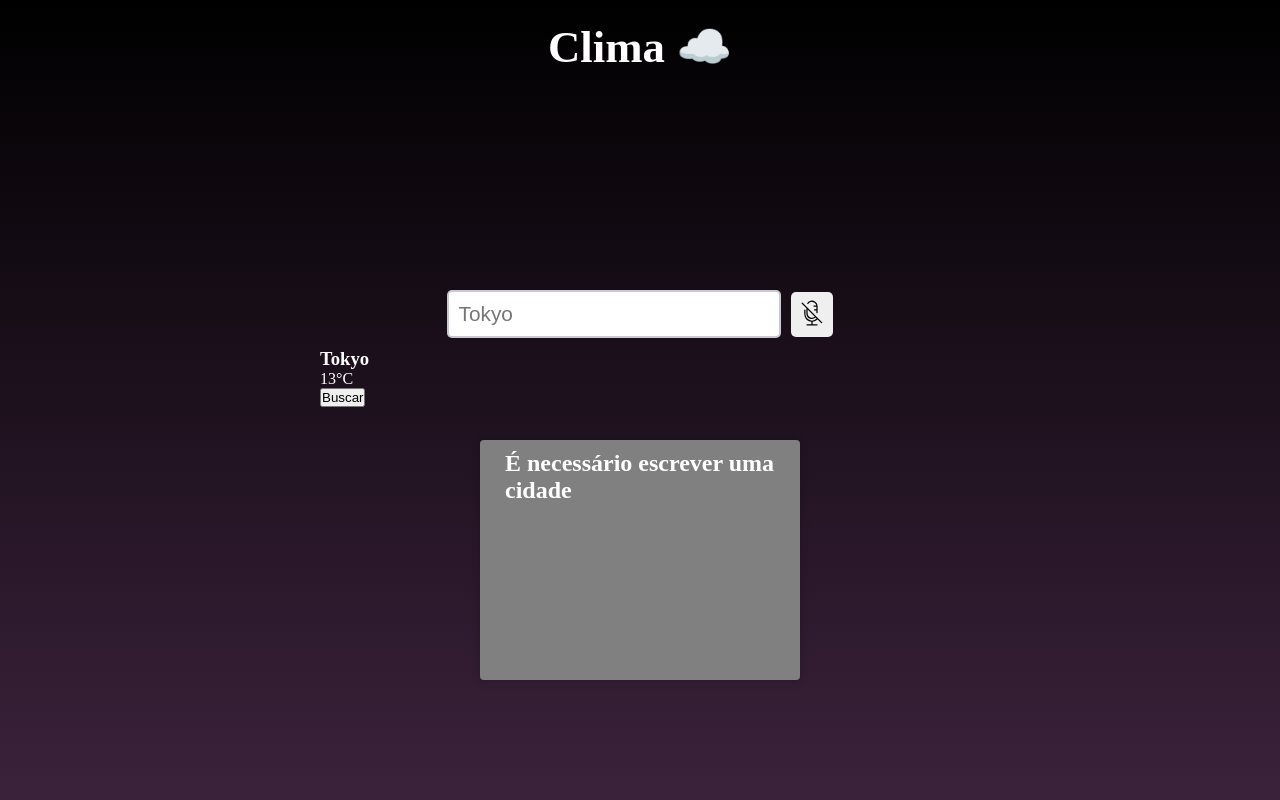
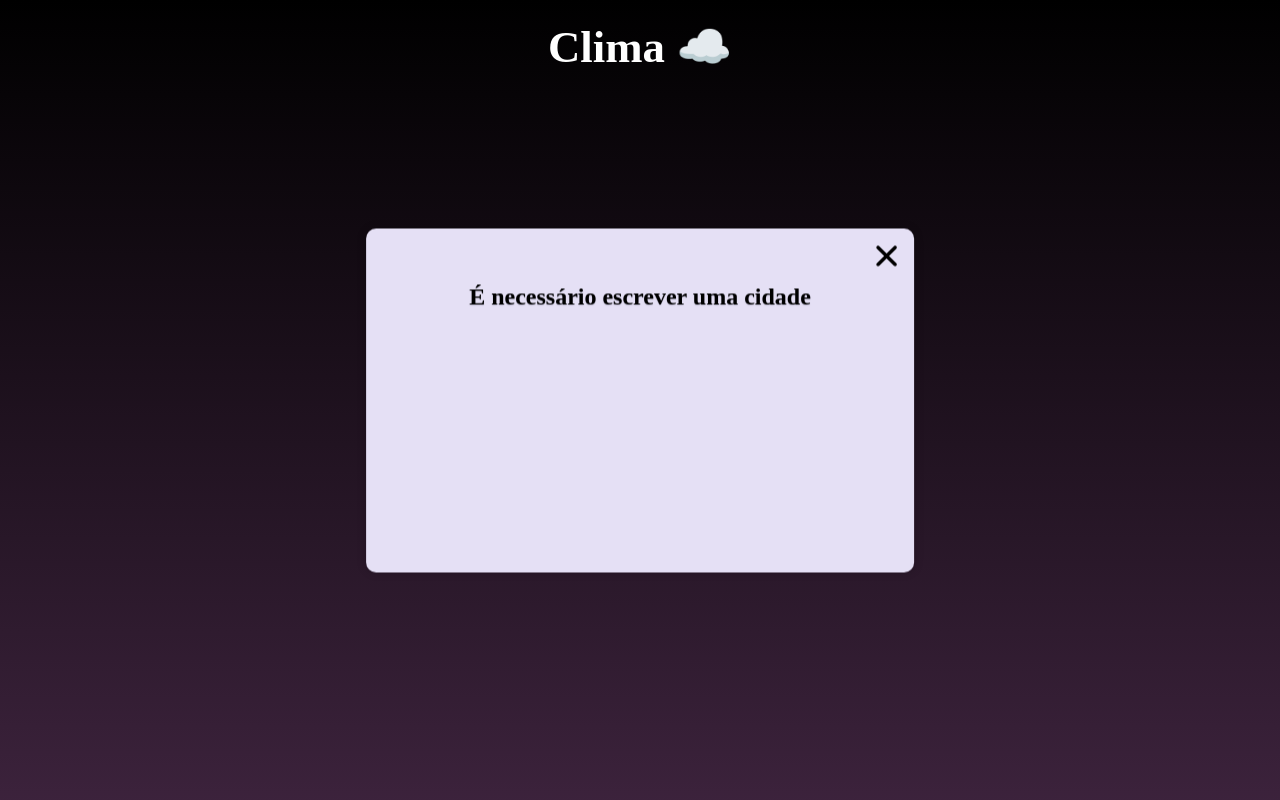
Before and after one commit to SantV7/site_climate, a React (Vite) app: page / in a window 1280 px wide. Both pictures are taken after a click on the button "Buscar". Shown: the top 800 px of the page. Built offline with nearby package versions, Linux system fonts and the light colour scheme.

Commit message:
Criando o alert de erro e fazendo o On/Off

```diff
--- a/src/components/errorAlert/ErrorValue.tsx
+++ b/src/components/errorAlert/ErrorValue.tsx
@@ -1,12 +1,26 @@
 import styles from './errorAlert.module.scss'
+import { IoIosClose } from "react-icons/io";
 
-const ErrorValue = () => {
+
+interface ErrorValueProps {
+    closeError: () => void
+
+}
+
+
+const ErrorValue = ({closeError} : ErrorValueProps) => {
+
+
   return (
     <>
     <div className={styles.string_alert}>
+        <header className={styles.close_area}>
+            <div></div>
+            <IoIosClose onClick={closeError} style={{cursor: 'pointer'}} size={55}/>
+        </header>
         <h1>É necessário escrever uma cidade</h1>
+
     </div>
-
     </>
   )
 }
--- a/src/components/errorAlert/errorAlert.module.css
+++ b/src/components/errorAlert/errorAlert.module.css
@@ -1,17 +1,21 @@
 .string_alert {
-  width: 70%;
+  width: 110%;
   position: absolute;
-  top: 20%;
-  left: 25%;
-  padding: 10px 25px;
-  height: 30vh;
-  background-color: gray;
-  border-radius: 4px;
+  top: 50%;
+  left: 50%;
+  transform: translate(-50%, -50%);
+  text-shadow: 0px 1px 1px rgba(97, 99, 122, 0.288);
+  height: 43vh;
+  background-color: rgb(229, 224, 245);
+  border-radius: 10px;
+  color: black;
   box-shadow: 0px 0px 10px rgba(0, 0, 0, 0.205);
 }
-
-@media screen and (min-width: 768px) {
-  .string_alert {
-    max-width: 50%;
-  }
+.string_alert h1 {
+  text-align: center;
+}
+.string_alert .close_area {
+  display: flex;
+  align-items: center;
+  justify-content: space-between;
 }/*# sourceMappingURL=errorAlert.module.css.map */
--- a/src/components/errorAlert/errorAlert.module.scss
+++ b/src/components/errorAlert/errorAlert.module.scss
@@ -1,18 +1,25 @@
 .string_alert {
-    width: 70%;
+    width: 110%;
     position: absolute;
-    top: 20%;
-    left: 25%;
-    padding: 10px 25px;
-    height: 30vh;
-    background-color: gray;
-    border-radius: 4px;
+    top: 50%;
+    left: 50%;
+    transform: translate(-50%, -50%);
+    text-shadow: 0px 1px 1px rgba(97, 99, 122, 0.288);
+    height: 43vh;
+    background-color: rgb(229, 224, 245);
+    border-radius: 10px;
+    color: black;
     box-shadow: 0px 0px 10px rgba(0, 0, 0, 0.205);
-}
+
+    h1 {
+        text-align: center;
+    }
 
 
-@media screen and (min-width: 768px) {
-    .string_alert {
-        max-width: 50%;
+    .close_area {
+        display: flex;
+        align-items: center;
+        justify-content: space-between;
+
     }
 }
--- a/src/components/searchBox/SearchBox.tsx
+++ b/src/components/searchBox/SearchBox.tsx
@@ -10,6 +10,10 @@ const SearchBox = () => {
 
   const [searchCity, setSearchCity] = useState<string>('Tokyo')
   const [showError, setShowError] = useState<boolean>(false)
+
+  const changeShowError = () => {
+    setShowError(false)
+  }
 
   function handleSearchData() {
     if(searchCity !== "") {
@@ -36,13 +40,12 @@ const SearchBox = () => {
         </div>
       </section>
 
-      <button onClick={handleSearchData}>Buscar</button>
+      <button className={styles.search_btn} onClick={handleSearchData}>Buscar</button>
 
-      {showError ? <ErrorValue /> : ''}
+      {showError ? <ErrorValue closeError={changeShowError} /> : ''}
 
 
     </section>
-
     </>
   )
 }
--- a/src/components/searchBox/searchBox.module.css
+++ b/src/components/searchBox/searchBox.module.css
@@ -1,46 +1,91 @@
 .climate_area {
   color: white;
-  height: 100%;
-  width: 50%;
-  border-radius: 10px;
+  display: flex;
+  flex-direction: column;
+  align-items: center;
+  gap: 24px;
+  width: 90%;
+  max-width: 500px;
+  padding: 30px;
+  background: rgba(255, 255, 255, 0.05);
+  backdrop-filter: blur(10px);
+  border-radius: 15px;
+  border: 1px solid rgba(255, 255, 255, 0.1);
   position: absolute;
-  top: 35%;
-  left: 25%;
+  top: 50%;
+  left: 50%;
+  transform: translate(-50%, -50%);
+}
+.climate_area section {
+  text-align: center;
+}
+.climate_area section h3 {
+  font-size: 2.5rem;
+  margin: 0;
+  font-weight: 600;
+}
+.climate_area section div {
+  font-size: 1.8rem;
+  opacity: 0.9;
+}
+.climate_area > button {
+  cursor: pointer;
+  background-color: #7f7feb;
+  color: white;
+  padding: 12px 40px;
+  border-radius: 8px;
+  font-weight: bold;
+  transition: transform 0.2s, background 0.2s;
+}
+.climate_area > button:hover {
+  background-color: #7c7ceb;
+}
+.climate_area > button:active {
+  transform: translateY(0);
 }
 
 .search_tools {
   display: flex;
-  padding: 10px;
-  gap: 10px;
-  justify-content: center;
-  align-items: center;
+  width: 100%;
+  gap: 12px;
+  align-items: stretch;
 }
 .search_tools input {
-  width: 95%;
-  padding: 10px;
+  flex: 1;
+  padding: 14px 18px;
+  font-size: 1.1rem;
+  border-radius: 10px;
+  border: 2px solid rgba(255, 255, 255, 0.1);
+  background: white;
+  color: #333;
   outline: none;
-  font-size: 1.3rem;
-  transition: ease 0.27s;
-  border-radius: 5px;
-  border: 2px solid rgba(92, 92, 124, 0.329);
+  transition: border-color 0.3s;
 }
 .search_tools input:focus {
-  border: 2px solid rgb(127, 127, 235);
+  border-color: #7f7feb;
 }
 .search_tools .mic_btn {
   cursor: pointer;
-  height: 100%;
-  border-radius: 5px;
-  border: none;
-  transition: ease 0.1s;
-  padding: 6px;
+  display: flex;
+  align-items: center;
+  justify-content: center;
+  width: 54px;
+  background: white;
+  color: #333;
+  border-radius: 10px;
+  transition: 0.2s;
 }
 .search_tools .mic_btn:hover {
   scale: 1.02;
 }
 
-@media screen and (min-width: 768px) {
-  .search_tools > input {
-    max-width: 54%;
+.search_btn {
+  font-size: 1.15rem;
+}
+
+@media (max-width: 480px) {
+  .climate_area {
+    width: 95%;
+    padding: 20px;
   }
 }/*# sourceMappingURL=searchBox.module.css.map */
--- a/src/components/searchBox/searchBox.module.scss
+++ b/src/components/searchBox/searchBox.module.scss
@@ -1,42 +1,85 @@
 .climate_area {
     color: white;
-    height: 100%;
-    width: 50%;
-    border-radius: 10px;
+    display: flex;
+    flex-direction: column;
+    align-items: center;
+    gap: 24px;
+    width: 90%;
+    max-width: 500px;
+    padding: 30px;
+    background: rgba(255, 255, 255, 0.05);
+    backdrop-filter: blur(10px);
+    border-radius: 15px;
+    border: 1px solid rgba(255, 255, 255, 0.1);
     position: absolute;
-    top: 35%;
-    left: 25%;
+    top: 50%;
+    left: 50%;
+    transform: translate(-50%, -50%);
+
+    section {
+        text-align: center;
+        h3 {
+            font-size: 2.5rem;
+            margin: 0;
+            font-weight: 600;
+        }
+        div {
+            font-size: 1.8rem;
+            opacity: 0.9;
+        }
+    }
+
+    & > button {
+        cursor: pointer;
+        background-color: #7f7feb;
+        color: white;
+        padding: 12px 40px;
+        border-radius: 8px;
+        font-weight: bold;
+        transition: transform 0.2s, background 0.2s;
+
+        &:hover {
+            background-color: #7c7ceb;
+        }
+
+        &:active {
+            transform: translateY(0);
+        }
+    }
 }
 
 .search_tools {
     display: flex;
-    padding: 10px;
-    gap: 10px;
-    justify-content: center;
-    align-items: center;
+    width: 100%;
+    gap: 12px;
+    align-items: stretch;
 
     input {
-        width: 95%;
-        padding: 10px;
+        flex: 1;
+        padding: 14px 18px;
+        font-size: 1.1rem;
+        border-radius: 10px;
+        border: 2px solid rgba(255, 255, 255, 0.1);
+        background: white;
+        color: #333;
         outline: none;
-        font-size: 1.3rem;
-        transition: ease 0.27s;
-        border-radius: 5px;
-        border: 2px solid rgba(92, 92, 124, 0.329);
+        transition: border-color 0.3s;
 
         &:focus {
-            border: 2px solid rgb(127, 127, 235);
-
+            border-color: #7f7feb;
         }
     }
 
     .mic_btn {
         cursor: pointer;
-        height: 100%;
-        border-radius: 5px;
-        border: none;
-        transition: ease 0.1s;
-        padding: 6px;
+        display: flex;
+        align-items: center;
+        justify-content: center;
+        width: 54px;
+        background: white;
+        color: #333;
+        border-radius: 10px;
+        transition: 0.2s;
 
         &:hover {
             scale: 1.02;
@@ -44,8 +87,13 @@
     }
 }
 
-@media screen and (min-width: 768px) {
-    .search_tools > input {
-        max-width: 54%;
+.search_btn {
+    font-size: 1.15rem;
+}
+
+@media (max-width: 480px) {
+    .climate_area {
+        width: 95%;
+        padding: 20px;
     }
 }
--- a/src/style/global.css
+++ b/src/style/global.css
@@ -9,8 +9,8 @@ html {
 }
 
 body {
-    background-image: linear-gradient(to bottom, black, rgb(61, 35, 61));
-    min-height: 100vh;
+    background-repeat: no-repeat;
+    background-image: linear-gradient(to bottom, black, rgb(61, 35, 61));height: 100vh;
     width: 100%;
     overflow-x: hidden;
 }
```
Also changed, not shown: 2 other files (tests, documents, lock files or other folders).
